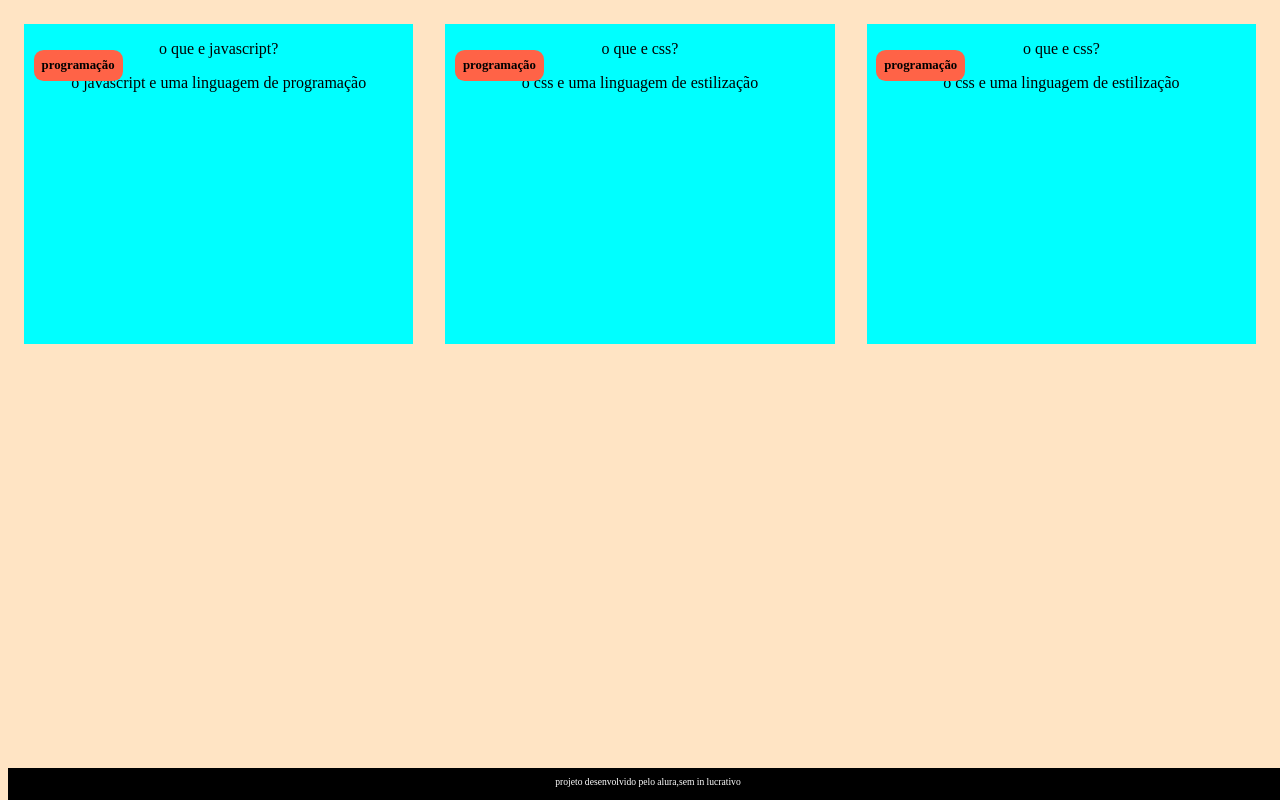
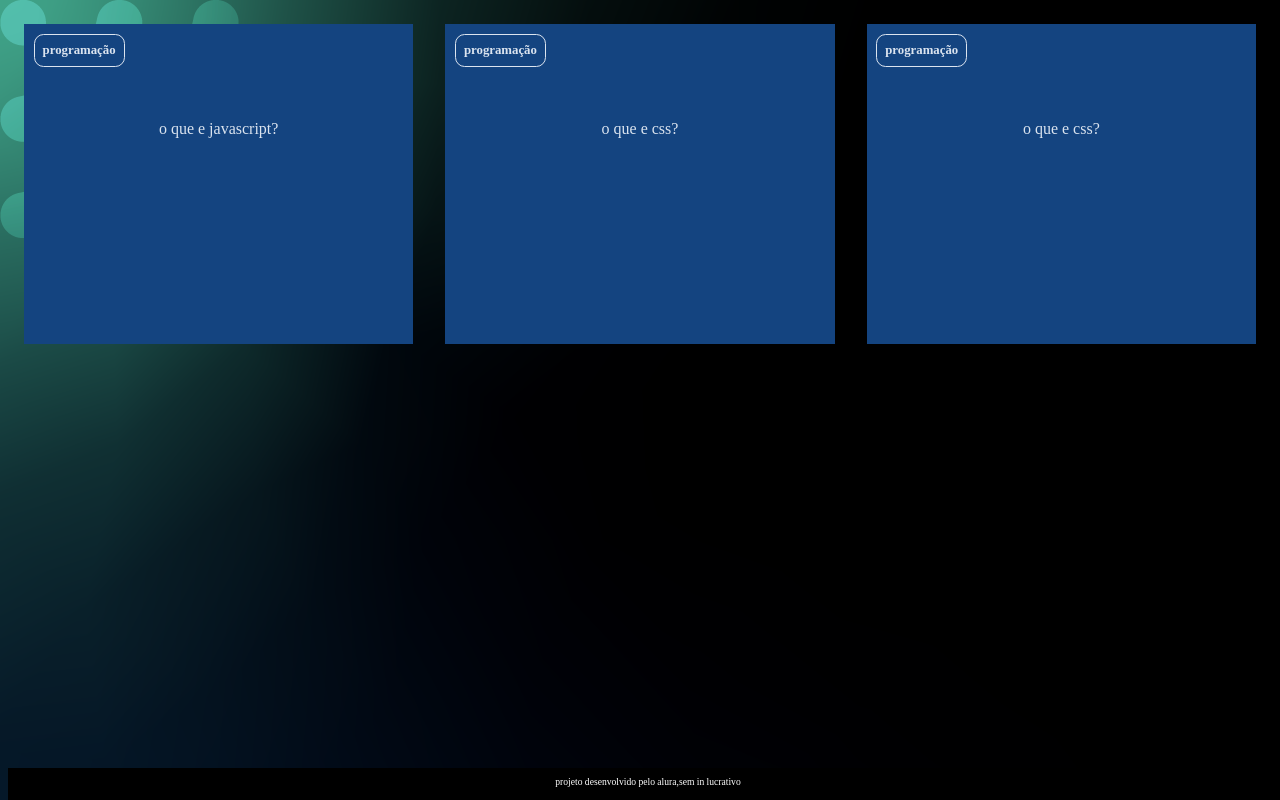
Before and after one commit to joao-pedro-almeda/3-trimestre, a plain HTML site: page index.html in a window 1280 px wide. Drawn offline with Linux system fonts and the light colour scheme.

Commit message:
Add files via upload

```diff
--- a/assets/style.css
+++ b/assets/style.css
@@ -1,5 +1,11 @@
+:root {
+    --text-color: #DBE4EF;
+    --card-front-color: #144480;
+    --card-back-color: #00F4BF;
+}
+
 body {
-    background-color: bisque;
+    background: url('img/bg-desktop.webp');
     font-family: Bai Jamjuree;
 }
 
@@ -9,26 +15,63 @@ body {
 
 .cartao{
    margin: 1rem 1rem;
-   background-color: aqua;
    height: 20rem;
    flex-grow: 1;
    flex-basis: calc(33% - 6rem);
 }
 
 .cartao__conteudo{
+    background-color: var(--card-front-color);
      text-align: center;
      /* background-color: aquamarine; */
      height: 100%;
+     transform-style: preserve-3d;
+     transition: transform 300ms ease-in-out;
+}
+
+.cartao__conteudo p{
+    margin-top: 1rem;
+    padding: 2rem;
+    margin-top: 4rem;
 }
 
 .cartao__conteudo h3{
-    background-color: tomato;
+    color: var(--text-color);
+    border: 1px solid var(--text-color);
     text-align: left;
     padding: 0.5rem;
     position: absolute;
     margin: 0.6rem;
     border-radius: 0.6rem;
     font-size: 1vw;
+    backface-visibility: hidden;
+}
+
+.cartao__conteudo__pergunta p {
+    color: var(--text-color);
+    font-weight: 500;
+}
+
+.cartao__conteudo__respota p {
+    color: var(--card-back-color);
+    font-weight: 700;
+}
+
+.cartao:hover .cartao__conteudo {
+    transform: rotateY(180deg);
+
+}
+
+.cartao__conteudo__pergunta,
+.cartao__conteudo__respota {
+    backface-visibility: hidden;
+    position: absolute;
+    height: 100%;
+    width: 100%;
+}
+
+.cartao__conteudo__respota {
+    transform: rotateY(180deg);
 }
 
 footer {
```
Also changed, not shown: assets/img/bg-desktop.webp (added), assets/img/bg-mobile.webp (added), assets/img/bg-tablet.webp (added).
